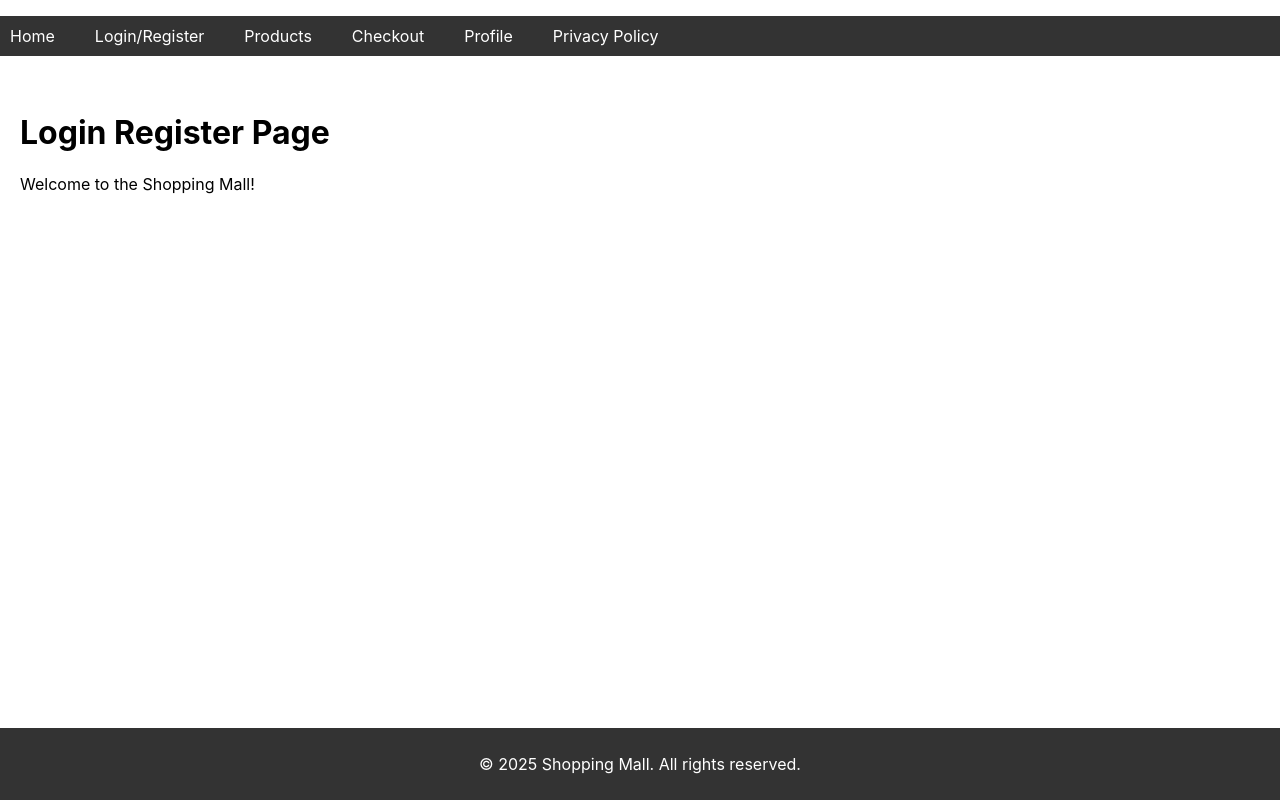
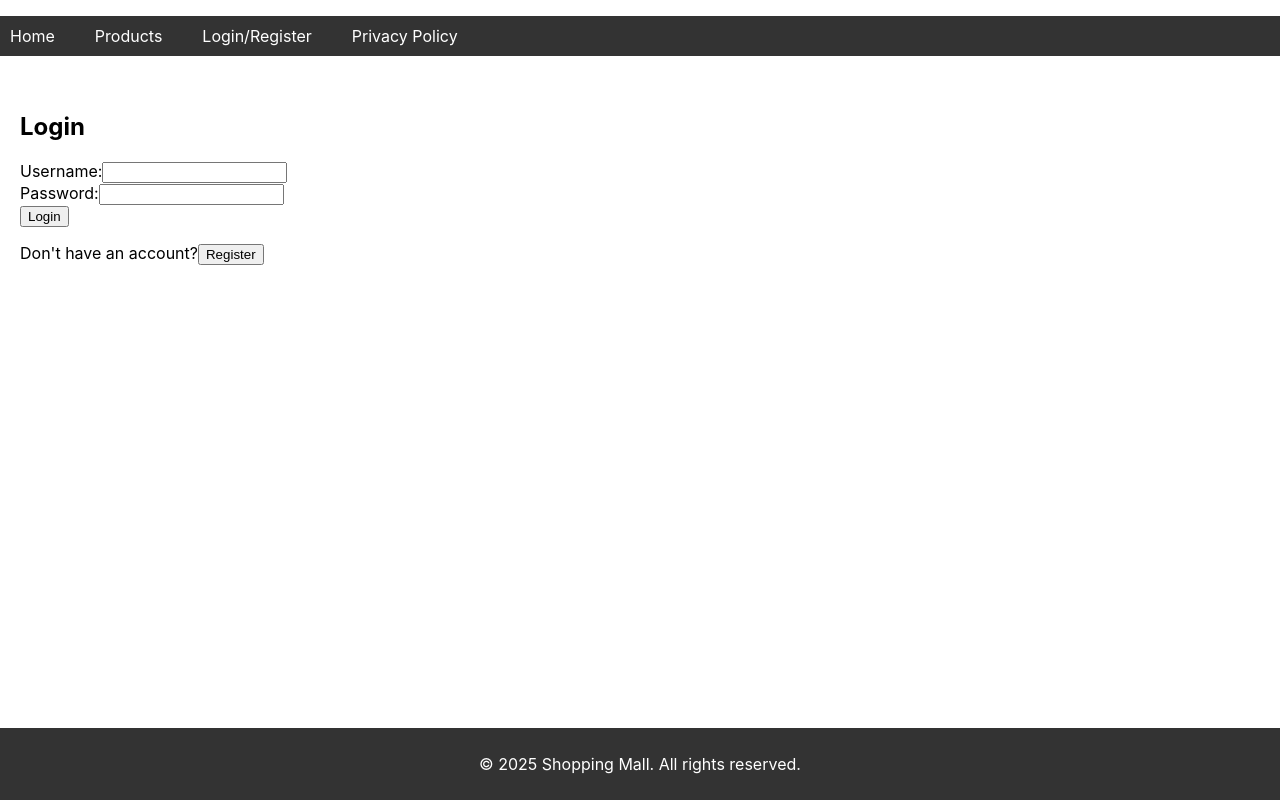
Before and after one commit to oshoo4/7097CEM-11810937-Shopping-Mall, a React (Create React App) app in the folder client/: page /login in a window 1280 px wide. Built offline with nearby package versions, Linux system fonts and the light colour scheme.

Commit message:
I've added basic frontend authentication using ContextAPI and JWT

```diff
--- a/client/src/components/Navbar.js
+++ b/client/src/components/Navbar.js
@@ -1,16 +1,28 @@
-import React from 'react';
+import React, { useContext } from 'react';
 import { Link } from 'react-router-dom';
+import { AuthContext } from '../context/AuthContext';
 
 const Navbar = () => {
+    const { user, logout } = useContext(AuthContext);
+
     return (
         <nav>
             <ul>
                 <li><Link to="/">Home</Link></li>
-                <li><Link to="/login">Login/Register</Link></li>
                 <li><Link to="/products">Products</Link></li>
-                <li><Link to="/checkout">Checkout</Link></li>
-                <li><Link to="/profile">Profile</Link></li>
-                <li><Link to="/privacy">Privacy Policy</Link></li>
+
+                {!user && (
+                    <li><Link to="/login">Login/Register</Link></li>
+                )}
+
+                {user && (
+                    <>
+                      <li><Link to="/checkout">Checkout</Link></li>
+                      <li><Link to="/profile">Profile</Link></li>
+                      <li><button onClick={logout}>Logout</button></li>
+                    </>
+                )}
+                 <li><Link to="/privacy">Privacy Policy</Link></li>
             </ul>
         </nav>
     );
--- /dev/null
+++ b/client/src/context/AuthContext.js
@@ -0,0 +1,62 @@
+import React, { createContext, useState, useEffect } from 'react';
+import apiService from '../services/api';
+
+const AuthContext = createContext();
+
+const AuthProvider = ({ children }) => {
+    const [user, setUser] = useState(null);
+    const [loading, setLoading] = useState(true);
+    const [error, setError] = useState(null);
+
+    useEffect(() => {
+        const token = localStorage.getItem('token');
+        if (token) {
+            setUser({ token });
+        }
+        setLoading(false);
+    }, []);
+
+    const login = async (username, password) => {
+        try {
+            const response = await apiService.login(username, password);
+            localStorage.setItem('token', response.token);
+            setUser({ token: response.token });
+            setError(null);
+            return true;
+        } catch (err) {
+            setError(err);
+            return false;
+        }
+    };
+
+    const register = async (username, email, password) => {
+        try {
+            const response = await apiService.register(username, email, password);
+            localStorage.setItem('token', response.token);
+            setUser({ token: response.token });
+            setError(null);
+            return true;
+
+        } catch (err) {
+            setError(err);
+            return false;
+        }
+    };
+
+    const logout = () => {
+        localStorage.removeItem('token');
+        setUser(null);
+    };
+
+    if (loading) {
+      return <div>Loading...</div>;
+    }
+
+    return (
+        <AuthContext.Provider value={{ user, login, register, logout, error }}>
+            {children}
+        </AuthContext.Provider>
+    );
+};
+
+export { AuthContext, AuthProvider };
--- a/client/src/index.js
+++ b/client/src/index.js
@@ -3,11 +3,14 @@ import ReactDOM from 'react-dom/client';
 import './index.css';
 import App from './App';
 import reportWebVitals from './reportWebVitals';
+import { AuthProvider } from './context/AuthContext';
 
 const root = ReactDOM.createRoot(document.getElementById('root'));
 root.render(
   <React.StrictMode>
-    <App />
+    <AuthProvider>
+      <App />
+    </AuthProvider>
   </React.StrictMode>
 );
 
--- a/client/src/pages/LoginRegister.js
+++ b/client/src/pages/LoginRegister.js
@@ -1,10 +1,73 @@
-import React from 'react';
+import React, { useState, useContext } from 'react';
+import { AuthContext } from '../context/AuthContext';
+import { useNavigate } from 'react-router-dom';
+
 
 const LoginRegister = () => {
+    const [username, setUsername] = useState('');
+    const [email, setEmail] = useState('');
+    const [password, setPassword] = useState('');
+    const [isLogin, setIsLogin] = useState(true);
+    const { login, register, error } = useContext(AuthContext);
+    const navigate = useNavigate();
+
+    const handleSubmit = async (e) => {
+        e.preventDefault();
+        let success = false;
+        if (isLogin) {
+            success = await login(username, password);
+        } else {
+            success = await register(username, email, password);
+        }
+
+        if(success){
+            navigate('/');
+        }
+
+    };
+
     return (
         <div>
-            <h1>Login Register Page</h1>
-            <p>Welcome to the Shopping Mall!</p>
+            <h2>{isLogin ? 'Login' : 'Register'}</h2>
+            <form onSubmit={handleSubmit}>
+                {error && <p style={{ color: 'red' }}>{error.message}</p>}
+                <div>
+                    <label>Username:</label>
+                    <input
+                        type="text"
+                        value={username}
+                        onChange={(e) => setUsername(e.target.value)}
+                        required
+                    />
+                </div>
+                {!isLogin && (
+                    <div>
+                        <label>Email:</label>
+                        <input
+                            type="email"
+                            value={email}
+                            onChange={(e) => setEmail(e.target.value)}
+                            required
+                        />
+                    </div>
+                )}
+                <div>
+                    <label>Password:</label>
+                    <input
+                        type="password"
+                        value={password}
+                        onChange={(e) => setPassword(e.target.value)}
+                        required
+                    />
+                </div>
+                <button type="submit">{isLogin ? 'Login' : 'Register'}</button>
+            </form>
+            <p>
+                {isLogin ? "Don't have an account?" : 'Already have an account?'}
+                <button type="button" onClick={() => setIsLogin(!isLogin)}>
+                    {isLogin ? 'Register' : 'Login'}
+                </button>
+            </p>
         </div>
     );
 };
--- a/client/src/services/api.js
+++ b/client/src/services/api.js
@@ -27,6 +27,48 @@ const apiService = {
             throw error;
         }
     },
+
+    login: async (username, password) => {
+        const response = await fetch(`${API_BASE_URL}/users/login`, {
+            method: 'POST',
+            headers: {
+                'Content-Type': 'application/json',
+            },
+            body: JSON.stringify({ username, password }),
+        });
+        if (!response.ok) {
+            let errorMessage = `HTTP error! status: ${response.status}`;
+            try {
+              const errorData = await response.json();
+              errorMessage = errorData.message || errorMessage;
+            } catch (parseError) {
+                console.log(parseError);
+            }
+            throw new Error(errorMessage);
+        }
+        return await response.json();
+    },
+
+    register: async (username, email, password) => {
+        const response = await fetch(`${API_BASE_URL}/users/register`, {
+            method: 'POST',
+            headers: {
+                'Content-Type': 'application/json',
+            },
+            body: JSON.stringify({ username, email, password }),
+        });
+        if (!response.ok) {
+            let errorMessage = `HTTP error! status: ${response.status}`;
+            try {
+              const errorData = await response.json();
+              errorMessage = errorData.message || errorMessage;
+            } catch (parseError) {
+                console.log(parseError);
+            }
+            throw new Error(errorMessage);
+        }
+        return await response.json();
+    },
 };
 
 export default apiService;
```
